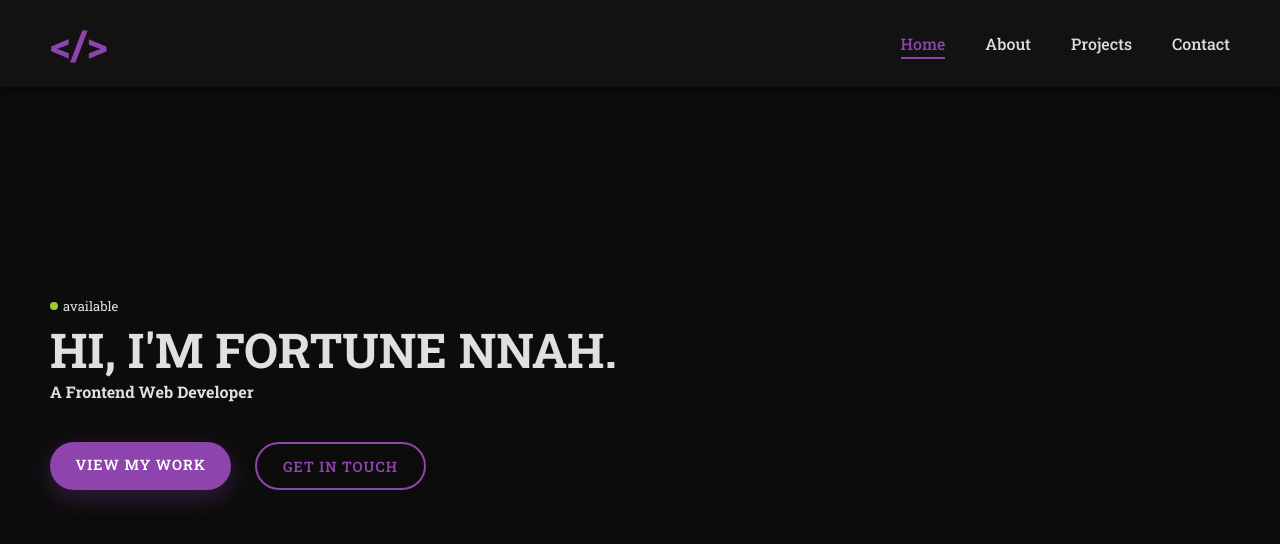
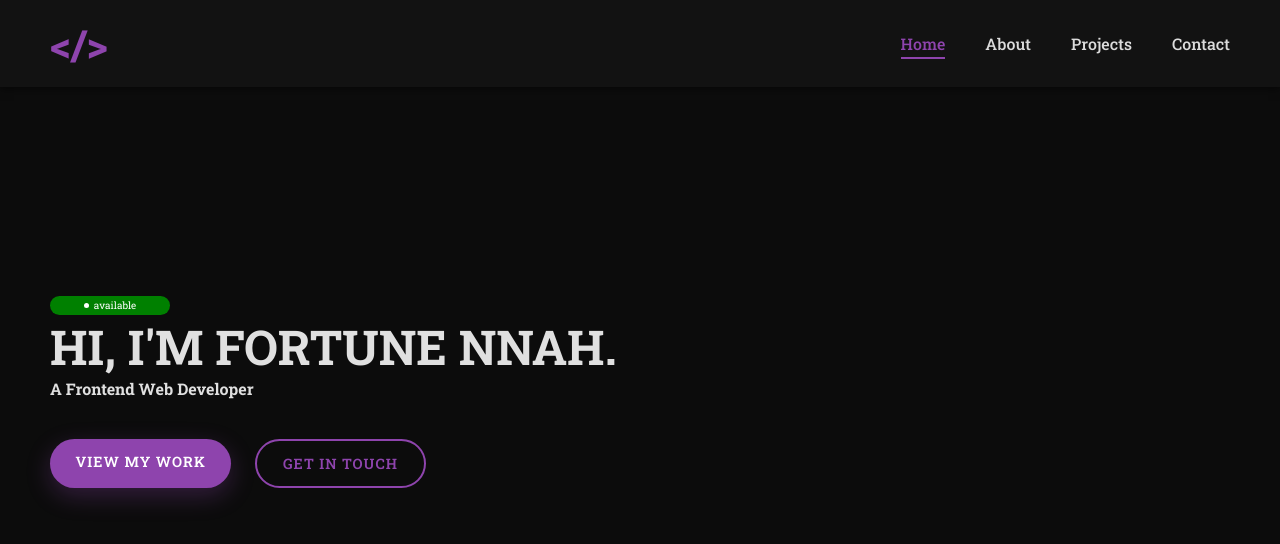
Before and after one commit to FortuneNnah/Portfolio, a React (Vite) app: page / in a window 1280 px wide. Shown: the top 544 px of the page. Built offline with nearby package versions, Linux system fonts and the light colour scheme.

Commit message:
fix: Updated the avail UX

```diff
--- a/src/App.css
+++ b/src/App.css
@@ -173,10 +173,14 @@ body {
 .hero-section .avail {
   display: flex;
   align-items: center;
+  justify-content: center;
   gap: 5px;
-  font-size: 13px;
+  font-size: 10px;
   padding: 3px 0;
   border-radius: 20px;
+  background-color: green;
+  color: #fff;
+  max-width: 120px;
 }
 
 .hero-section h1 {
@@ -186,10 +190,10 @@ body {
 }
 
 .avail .circle {
-  width: 8px;
-  height: 8px;
+  width: 5px;
+  height: 5px;
   border-radius: 50%;
-  background-color: yellowgreen;
+  background-color: #fff;
 }
 
 .hero-cta {
--- a/src/Components/About.jsx
+++ b/src/Components/About.jsx
@@ -144,7 +144,7 @@ const About = () => {
                 <div className="timeline-content">
                   <div className="timeline-header">
                     <h3>Web Development Intern</h3>
-                    <span className="timeline-date">2023 – 2024</span>
+                    <span className="timeline-date">2025</span>
                   </div>
                   <h4>SolveStation Labs</h4>
                   <ul>
```
